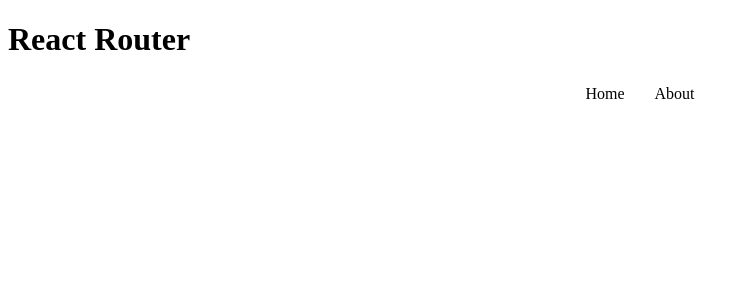
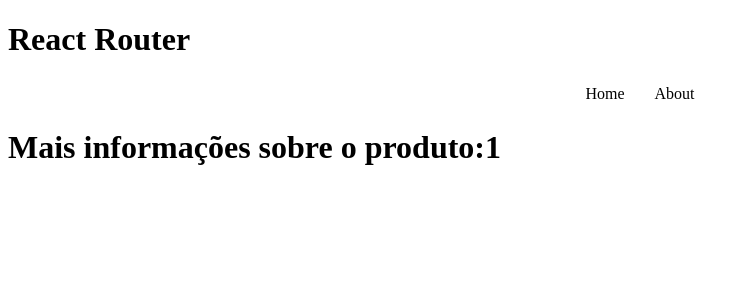
Before and after one commit to felipe-machado-front-end/react-hora-de-codar, a React (Vite) app: page /products/1/info in a window 1280 px wide. Shown: the top 300 px of the page, without its empty margins (0-748 px from the left). Built offline with nearby package versions, Linux system fonts and the light colour scheme.

Commit message:
nested route
Basicamente é uma rosta composta que pode ser gerada através de um id

```diff
--- a/src/components/4-reactrouter/UseComponents4.jsx
+++ b/src/components/4-reactrouter/UseComponents4.jsx
@@ -2,6 +2,7 @@
 import { BrowserRouter, Routes, Route } from "react-router-dom";
 import About from "../../pages/About";
 import Home from "../../pages/Home";
+import Info from "../../pages/Info";
 import Product from "../../pages/Product";
 import Navbar from "./Navbar";
 
@@ -15,6 +16,7 @@
           <Route path="/" element={<Home />}></Route>
           <Route path="/about" element={<About />}></Route>
           <Route path="/products/:id" element={<Product />}></Route>
+          <Route path="/products/:id/info" element={<Info />}></Route>
         </Routes>
       </BrowserRouter>
     </div>
--- /dev/null
+++ b/src/pages/Info.jsx
@@ -0,0 +1,13 @@
+import React from "react";
+import { useParams } from "react-router-dom";
+
+const Info = () => {
+  const { id } = useParams();
+  return (
+    <div>
+      <h1>Mais informações sobre o produto:{id}</h1>
+    </div>
+  );
+};
+
+export default Info;
--- a/src/pages/Product.jsx
+++ b/src/pages/Product.jsx
@@ -1,5 +1,5 @@
 import React from "react";
-import { useParams } from "react-router-dom";
+import { useParams, Link } from "react-router-dom";
 import { useFetch } from "../hooks/useFetch";
 const Product = () => {
   const { id } = useParams();
@@ -15,6 +15,7 @@
         <div>
           <h1>{product.name}</h1>
           <p>R$ {product.price}</p>
+          <Link to={`/products/${product.id}/info`}> Mais informações </Link>
         </div>
       )}
     </>
```
